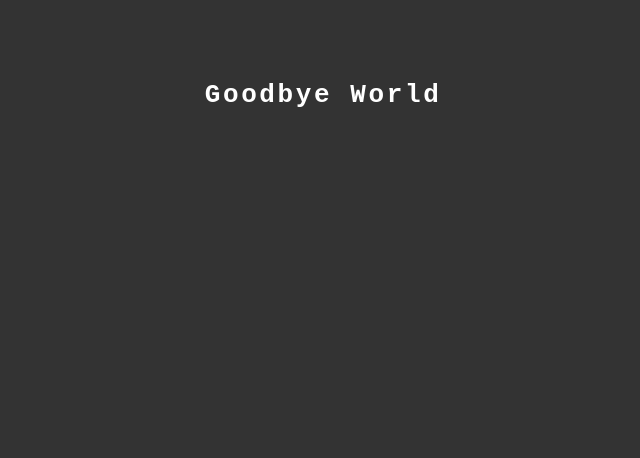
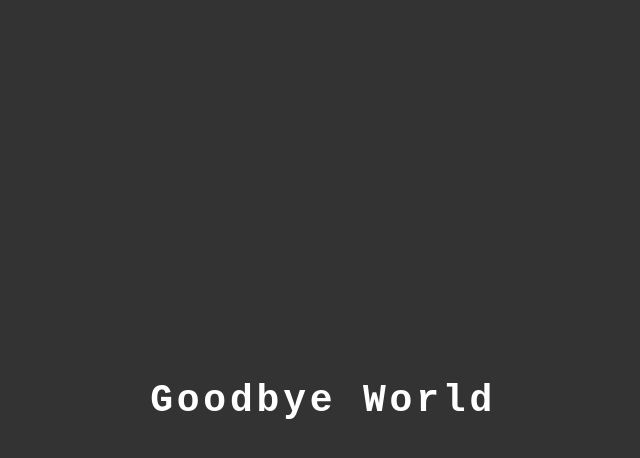
Before and after one commit to finma/html-css-js, a plain HTML site: page 01-typing-effect/index.html in a window 1280 px wide. Shown: the whole page, without its empty margins (316-956 px from the left). Drawn offline with Linux system fonts and the light colour scheme.

Commit message:
Update style.css

```diff
--- a/01-typing-effect/style.css
+++ b/01-typing-effect/style.css
@@ -5,14 +5,16 @@
 }
 
 body {
+  min-height: 100vh;
   background: #333;
-  padding-top: 5em;
   display: flex;
   justify-content: center;
+  align-items: center;
 }
 
 .typewritter h1 {
   color: #fff;
+  font-size: 38px;
   font-family: monospace;
   overflow: hidden;
   border-right: 2px solid red;
@@ -26,7 +28,6 @@ body {
   0%, 90%, 100% {
     width: 0;
   }
-
   40%, 60% {
     width: 100%;
   }
```
